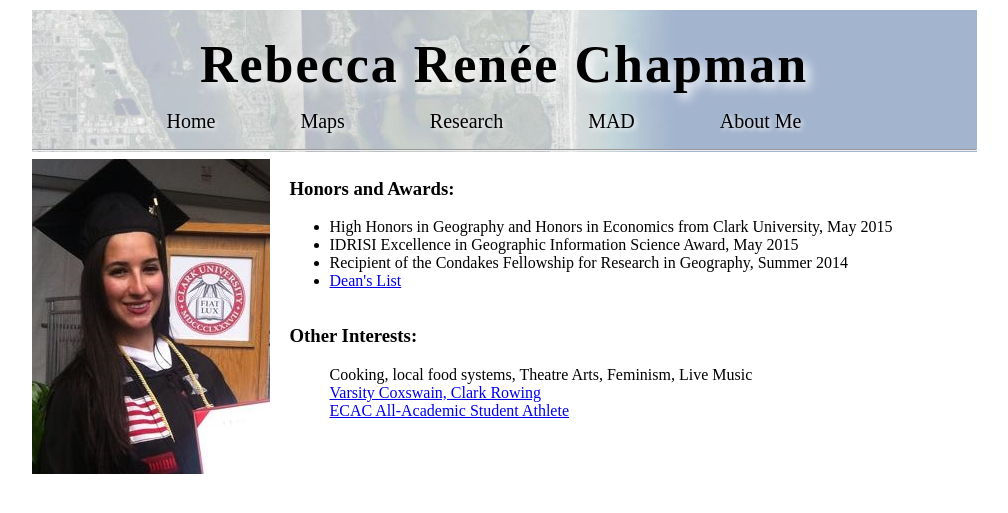
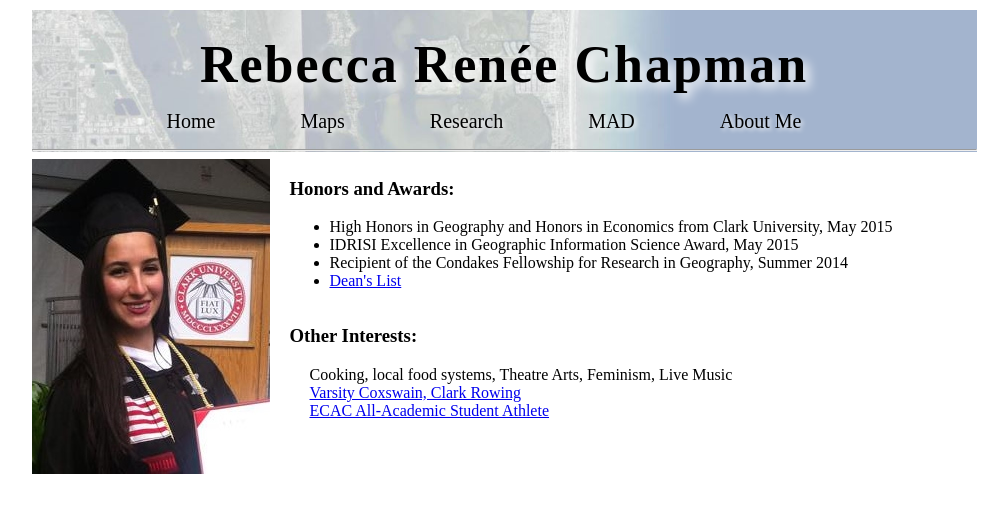
Before and after one commit to rebeccachapman/rebeccachapman.github.io, a Jekyll site: the page built from about.html, in a window 1280 px wide. Shown: the top 513 px of the page, without its empty margins (136-1144 px from the left). Built offline with Jekyll 4.4.1, drawn with Linux system fonts in a browser that asks for light colours.

Commit message:
Update about.html

```diff
--- a/about.html
+++ b/about.html
@@ -16,7 +16,7 @@ image_name: "cocoa_beach"
 <br>
 <div style="display:inline-block; float: left;">
   <h3>Other Interests: </h3>
-    <div style="padding-left: 40px;">
+    <div style="padding-left: 20px;">
       Cooking, local food systems, Theatre Arts, Feminism, Live Music <br>
       <a href="http://clarkathletics.com/sports/rowing/2014-15/bios/chapman_rebecca_vci1">Varsity Coxswain, Clark Rowing</a><br>
       <a href="http://www.clarkathletics.com/sports/rowing/2013-14/releases/20140521ujlvw7">ECAC All-Academic Student Athlete</a>
```
